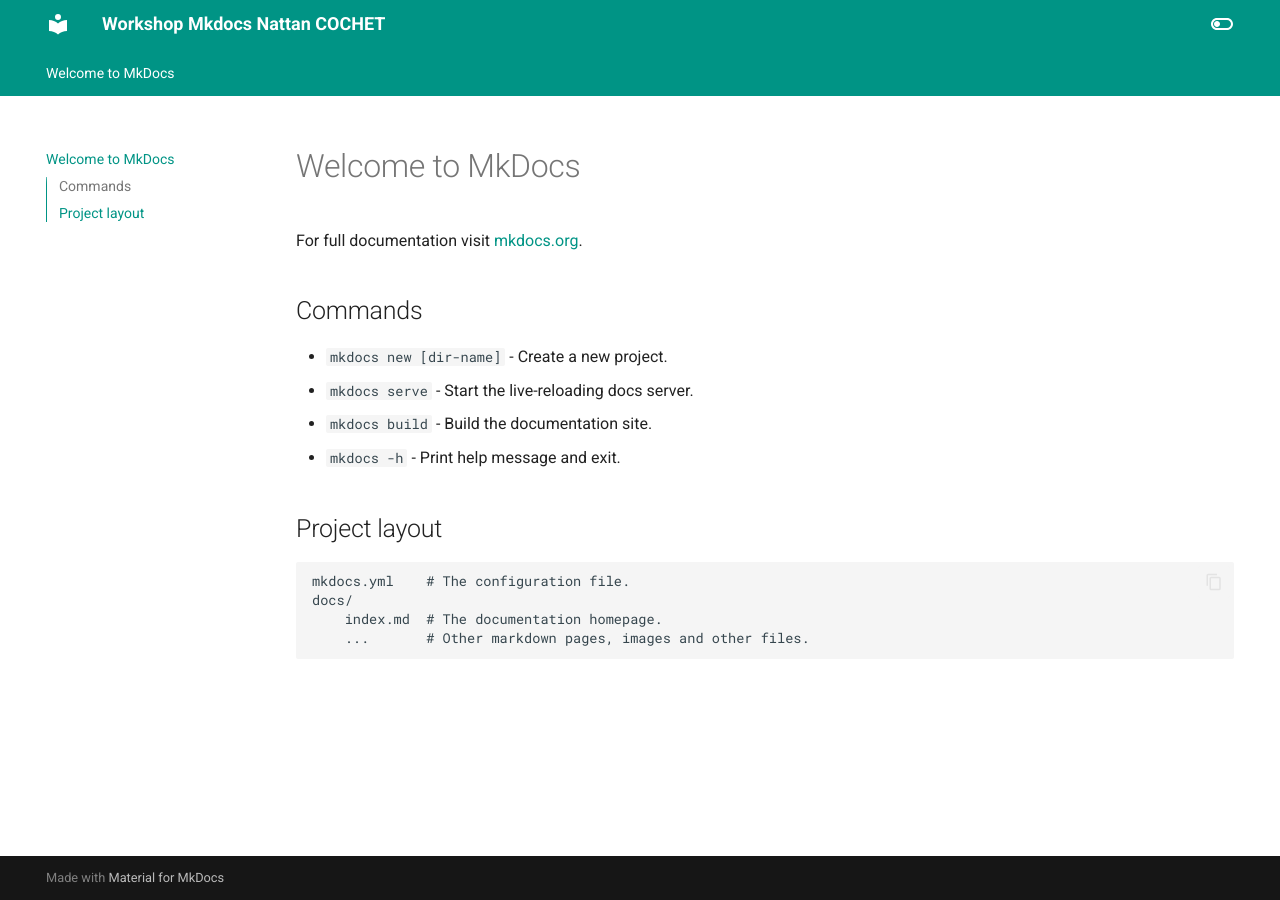
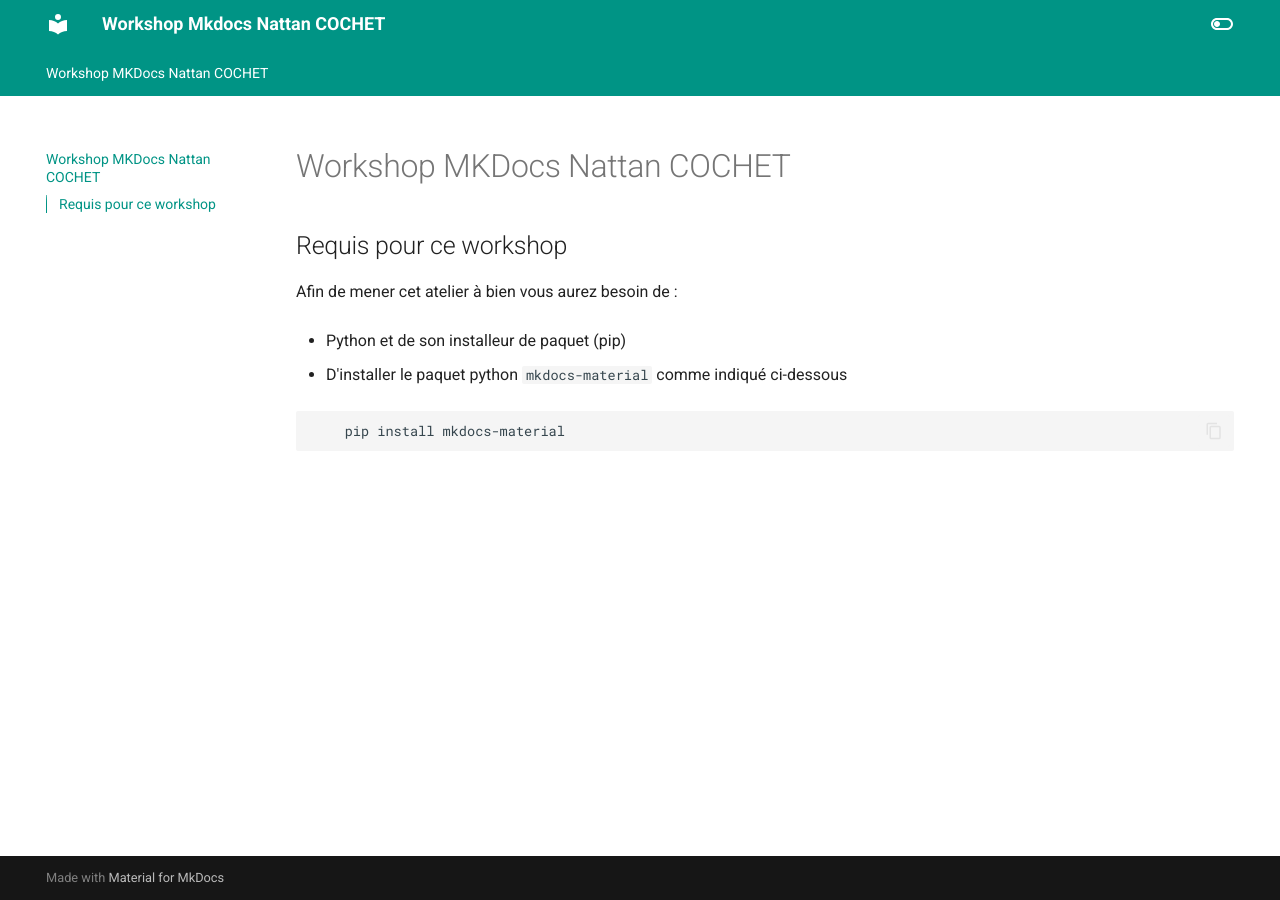
Before and after one commit to NattanCochet/workshop_mkdocs, an MkDocs documentation site: the page built from docs/index.md, in a window 1280 px wide. Built offline with MkDocs 1.6.1 and Material for MkDocs 9.7.7, drawn with Linux system fonts in a browser that asks for light colours.

Commit message:
test index

````diff
--- a/docs/index.md
+++ b/docs/index.md
@@ -1,17 +1,13 @@
-# Welcome to MkDocs
+# Workshop MKDocs Nattan COCHET
 
-For full documentation visit [mkdocs.org](https://www.mkdocs.org).
+## Requis pour ce workshop
 
-## Commands
+Afin de mener cet atelier à bien vous aurez besoin de :
 
-* `mkdocs new [dir-name]` - Create a new project.
-* `mkdocs serve` - Start the live-reloading docs server.
-* `mkdocs build` - Build the documentation site.
-* `mkdocs -h` - Print help message and exit.
+* Python et de son installeur de paquet (pip)
 
-## Project layout
+* D'installer le paquet python `mkdocs-material` comme indiqué ci-dessous
 
-    mkdocs.yml    # The configuration file.
-    docs/
-        index.md  # The documentation homepage.
-        ...       # Other markdown pages, images and other files.
+```sh
+    pip install mkdocs-material
+```
````
Also changed, not shown: mkdocs.yml (line endings or trailing spaces).
